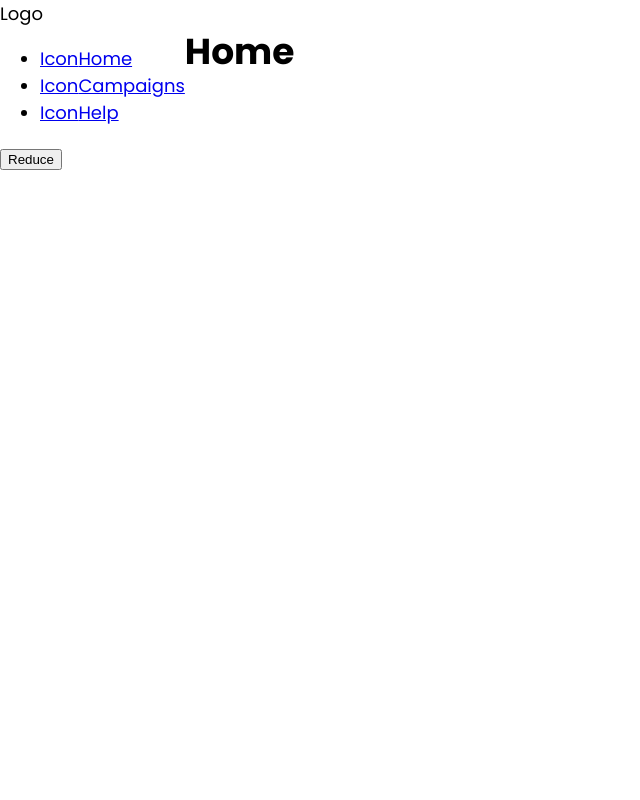
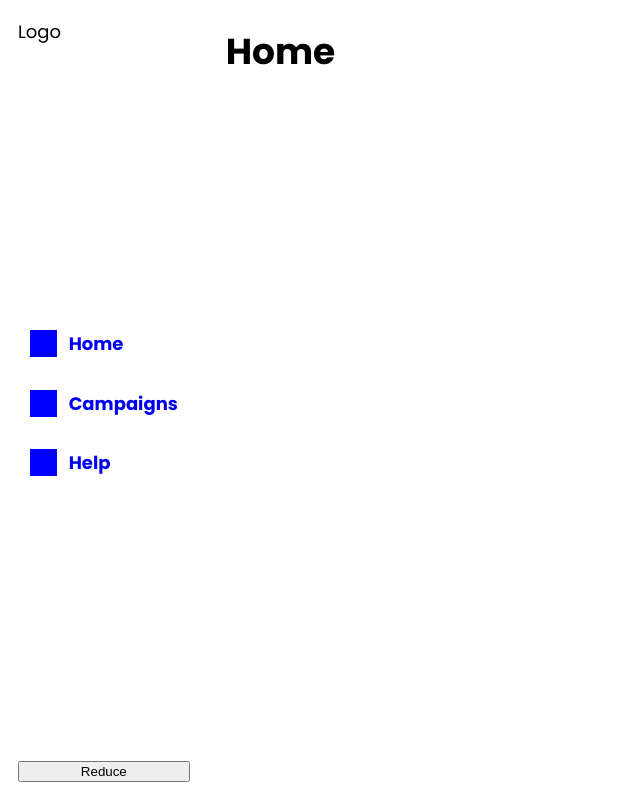
Before and after one commit to ProcessX/proxistore-test, a React (Vite) app: page / in a window 1280 px wide. Shown: the whole page, without its empty margins (0-640 px from the left). Built offline with nearby package versions, Linux system fonts and the light colour scheme.

Commit message:
Navbar position desktop OK

```diff
--- a/src/components/pages/mainPageLayout/MainPageLayout.js
+++ b/src/components/pages/mainPageLayout/MainPageLayout.js
@@ -7,7 +7,7 @@ const MainPageLayout = ({ children }) => {
         <div className={'mainPageLayout'}>
             <Navbar />
 
-            {children}
+            <div className="mainPageLayout__content">{children}</div>
         </div>
     )
 }
--- a/src/style/components/navbar/_navbar.scss
+++ b/src/style/components/navbar/_navbar.scss
@@ -3,6 +3,34 @@
 
 $navbar-height-mobile: 4rem;
 $tab-icon-size-mobile: 2.5rem;
+$tab-icon-size-desktop: 1.5rem;
+
+.navbar {
+    background-color: white;
+    display: flex;
+    flex-direction: column;
+    justify-items: center;
+}
+
+.navbar__menu .tab__li {
+    list-style: none;
+    margin: 0;
+    padding: 0;
+    .tab__el {
+        .tab {
+            text-decoration: none;
+            font-weight: 700;
+            display: flex;
+
+            &__icon {
+                display: inline-block;
+                background-color: blue;
+                text-indent: 100%;
+                overflow: hidden;
+            }
+        }
+    }
+}
 
 @include mixin.smaller-than-desktop {
     .navbar {
@@ -16,31 +44,26 @@ $tab-icon-size-mobile: 2.5rem;
         justify-items: center;
         justify-content: center;
 
-        .logo--navbar{
+        .logo--navbar {
             display: none;
         }
 
-        .btn--reduceNavbar{
+        .btn--reduceNavbar {
             display: none;
         }
     }
 
     .navbar__menu .tab__li {
-        list-style: none;
-        margin: 0;
-        padding: 0;
         display: flex;
         flex-direction: row;
         justify-content: space-around;
 
         .tab__el {
             .tab {
-                display: flex;
+
                 flex-direction: column;
                 align-items: center;
                 width: min-content;
-                color: black;
-                text-decoration: none;
 
                 &__text {
                     font-size: fonts.$font-size-m3;
@@ -50,11 +73,46 @@ $tab-icon-size-mobile: 2.5rem;
                     height: $tab-icon-size-mobile;
                     width: $tab-icon-size-mobile;
                     max-width: $tab-icon-size-mobile;
-                    background-color: blue;
-                    text-indent: 100%;
-                    overflow: hidden;
                 }
             }
         }
     }
 }
+
+@include mixin.desktop {
+    .navbar {
+        padding: 1rem;
+        justify-content: space-between;
+    }
+
+    .navbar__menu .tab__li {
+        .tab__el {
+            margin-bottom: 0.5rem;
+
+            &:last-child {
+                margin-bottom: 0;
+            }
+
+            .tab {
+                padding: fonts.$font-size-m3;
+                border-radius: 0.25rem;
+
+                &__text {
+                }
+
+                &__icon {
+                    height: $tab-icon-size-desktop;
+                    width: $tab-icon-size-desktop;
+                    max-width: $tab-icon-size-desktop;
+                    margin-right: fonts.$font-size-m3;
+                }
+
+                &:not(.tab--active){
+                    &:hover{
+                        background-color: gray;
+                    }
+                }
+            }
+        }
+    }
+}
--- a/src/style/components/pages/mainPageLayout/_mainPageLayout.scss
+++ b/src/style/components/pages/mainPageLayout/_mainPageLayout.scss
@@ -2,11 +2,19 @@
 @use '../../../lib/fonts';
 
 .mainPageLayout {
-    min-height: 100vh;
+    .mainPageLayout__content {
+        min-height: 100vh;
+        margin: 0 1rem;
+    }
 }
 
 @include mixin.desktop {
     .mainPageLayout {
         display: flex;
+
+        .mainPageLayout__content {
+            flex-grow: 1;
+            max-height: 100vh;
+        }
     }
 }
--- a/src/style/style.scss
+++ b/src/style/style.scss
@@ -3,6 +3,5 @@
 @use './components/pages/mainPageLayout/mainPageLayout';
 body {
     margin: 0;
-
     padding: 0;
 }
```
Also changed, not shown: src/components/btn/btnRectangle.js (added).
